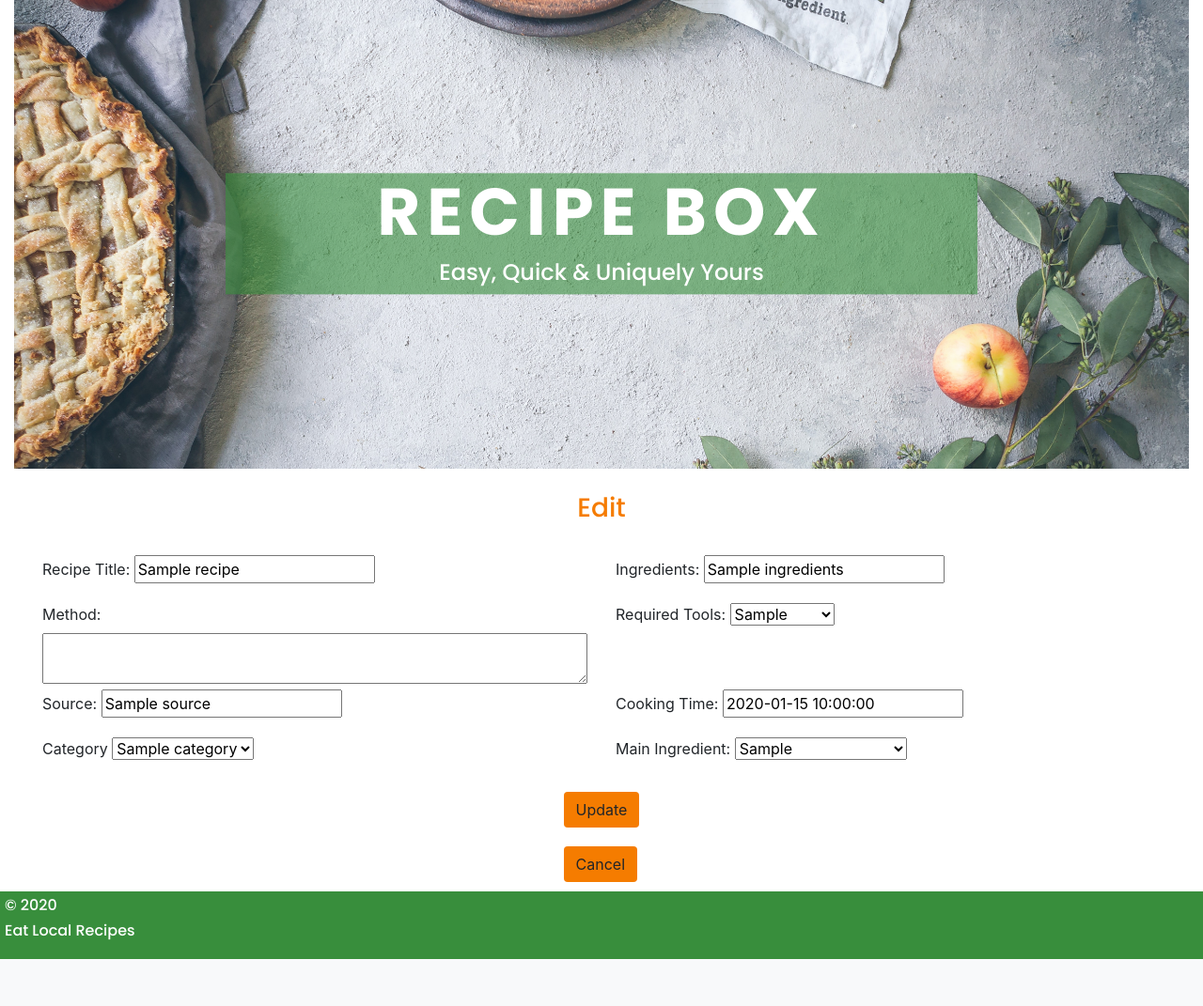
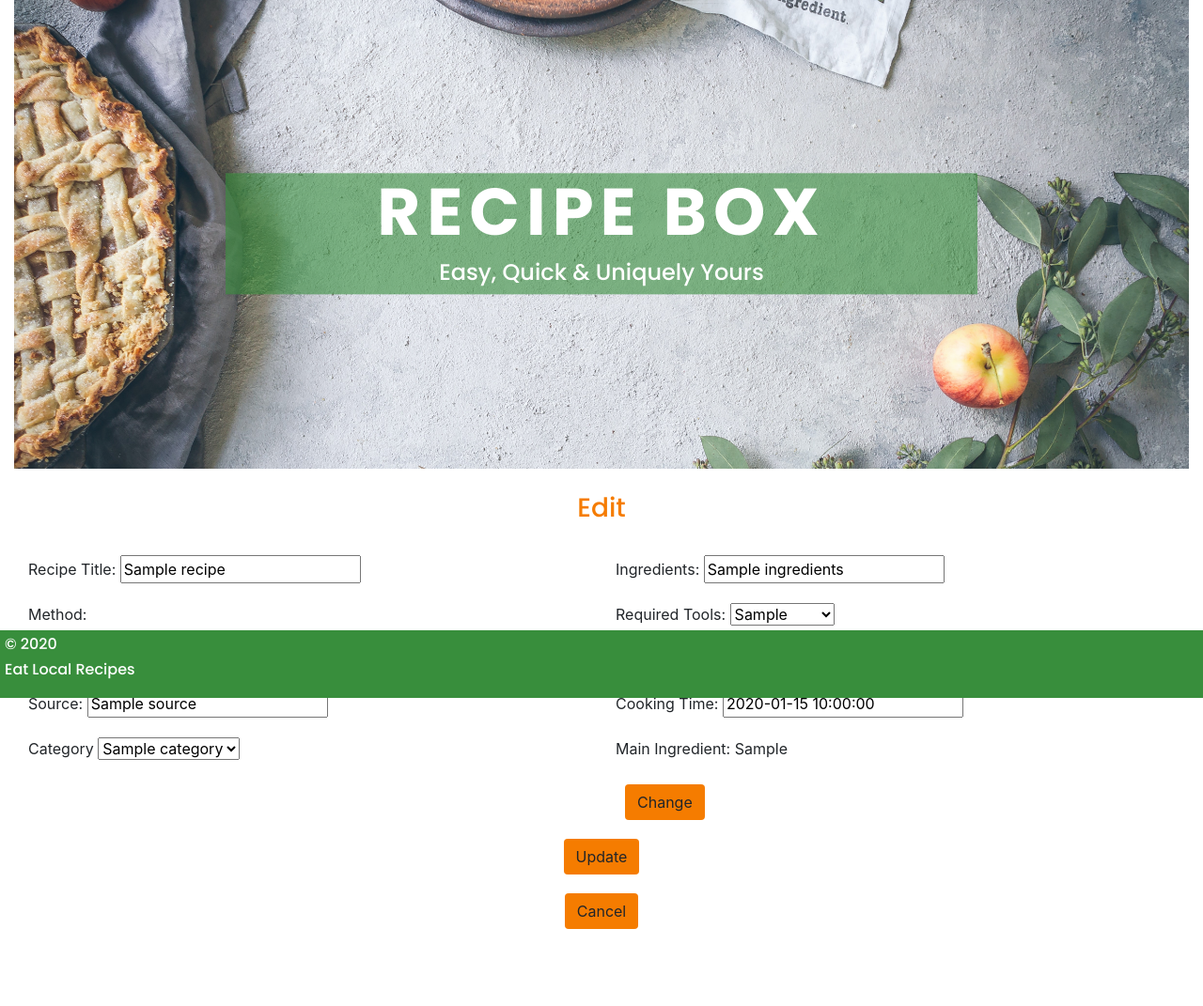
Before and after one commit to cherylhaz/milestone_project_3, a Flask app: template templates/edit_recipe.html in a window 1280 px wide. Shown: the part 57-1128 px from the top of the page at 94% size. Before the commit the page ends 1078 px from the top, so only its background shows below. Run offline with Flask 2, Linux system fonts and the light colour scheme; the template is opened without the code that fills it: most values are stand-ins (such as "Sample title", 1, 10 or a date in 2020); some libraries are stand-ins or nearby versions.

Commit message:
added modal to Edit page working on layout issues

```diff
--- a/static/css/style.css
+++ b/static/css/style.css
@@ -140,7 +140,7 @@ textarea {
     margin: auto;
 }
 
-#buttons_edit_page {
+.buttons_edit_page {
         justify-content: center;
     margin: auto;
 
--- a/templates/base.html
+++ b/templates/base.html
@@ -49,8 +49,8 @@
         </div>
         </section>
     </header>
-
-     <div class="container-fluid">
+ <!--Content -->
+     <div>
     {% block content%}
     {% endblock %}
     </div>
--- a/templates/edit_recipe.html
+++ b/templates/edit_recipe.html
@@ -68,27 +68,56 @@
         </div>
         </div>
         <div class="col-md-6">
-         <div class="form-group">
-         <label>Main Ingredient:</label>
+            <p> Main Ingredient: {{recipe.sub_category}} </p>
+                <button class="btn waves-effect waves-light form_buttons" type="button" data-toggle="modal" data-target="#sub_category_modal">Change
+                </button>
+                </div>
+            <!-- Modal -->
+            <div class="modal fade" id="sub_category_modal" tabindex="-1" role="dialog" aria-labelledby="exampleModalLabel" aria-hidden="true">
+                <div class="modal-dialog">
+                    <div class="modal-content">
+                        <div class="modal-header">
+                            <h5 class="modal-title" id="exampleModalLabel">Choose a Main Ingredient</h5>
+                            <button type="button" class="close" data-dismiss="modal" aria-label="Close">
+                            <span aria-hidden="true">&times;</span>
+                            </button>
+                        </div>
+                        <div class="modal-body">
+
                                 <select class="select1" id="sub_category" name="sub_category" value="{{recipe.sub_category}}">
                                 <option value="{{recipe.sub_category}}" disabled selected> {{recipe.sub_category}}</option>
                                 {% for sub_category in sub_categories %}
                                     <option value="{{sub_category.title}}">{{sub_category.title}}</option>
                                 {% endfor %}
                                 </select>
+
+                        </div>
+                        <div class="modal-footer">
+                            <button type="button" class="btn btn-secondary" data-dismiss="modal">Close</button>
+                            <button type="button" class="btn btn-primary">Save changes</button>
                         </div>
                     </div>
                 </div>
-<div class="row">
-    <div id="buttons_edit_page">
+            </div>
+        <div class="row buttons_edit_page">
+            <div class="col-12"
+            <div class="form-group">
                 <button class="btn waves-effect waves-light form_buttons" type="submit" name="action">Update
                 </button>
-    </form>
-    <form action="{{url_for('main_page')}}">
-    <button class="btn waves-effect waves-light form_buttons" type="submit">Cancel
-    </button>
+                </div>
+
             </div>
         </div>
         </form>
     </div>
+    <div class="container-fluid">
+        <div class="row buttons_edit_page"
+            <div class="col-12"
+                    <form action="{{url_for('main_page')}}">
+                        <button class="btn waves-effect waves-light form_buttons" type="submit">Cancel
+                        </button>
+                    </form>
+            </div>
+        </div>
+    </div>
 {% endblock %}
--- a/templates/index.html
+++ b/templates/index.html
@@ -9,7 +9,7 @@
                     </div>
                     <div class="col-md-6">
                         <div class="input-field">
-                            <button  class="btn-lg add_button btn-block" type="submit"  name="action">{{category.title}}
+                            <button  class="btn-lg add_button btn-block" type="submit" value="{{category.title}}" name="selected_category">{{category.title}}
                             </button>
                         </div>
                     </div>
@@ -18,7 +18,7 @@
                 <div class="row category_row">
                     <div class="offset-md-2 col-sm-4">
                         <div class="input-field">
-                            <button  class="btn-lg btn-block add_button" type="submit"   name="action">{{category.title}}
+                            <button  class="btn-lg btn-block add_button" type="submit" value="{{category.title}}"  name="selected_category">{{category.title}}
                             </button>
                         </div>
                     </div>
```
Lines whose indentation alone changed are shown as unchanged.
